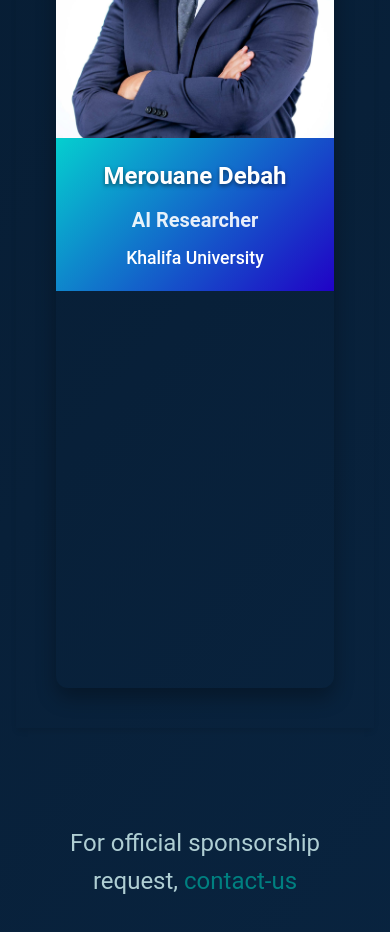
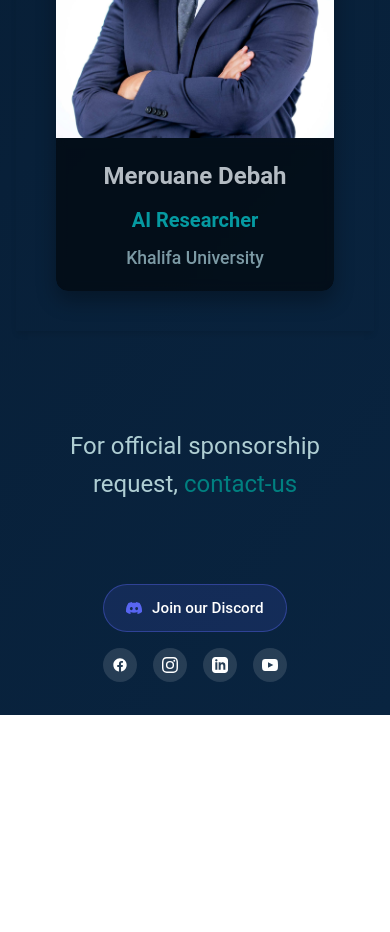
Before and after one commit to zakaria-hammal/AOAI_Website, a Next.js app: page / in a window 390 px wide. Shown: the part 7840-8772 px from the top of the page. After the commit the page ends 8555 px from the top, so only its background shows below. Built offline with nearby package versions, Linux system fonts and the light colour scheme.

Commit message:
Almost done

```diff
--- a/src/app/globals.css
+++ b/src/app/globals.css
@@ -1101,7 +1101,6 @@ main {
     height: auto;
     gap: 2rem;
     max-width: 1200px;
-    height: 800px;
     margin: 0 auto;
   }
 
@@ -1114,6 +1113,7 @@ main {
     background: transparent;
     border-radius: 12px;
     overflow: hidden;
+    position: relative;
   }
 
   .ambassador-image-container {
@@ -1124,9 +1124,9 @@ main {
   }
 
   .ambassador-image {
-    object-fit: cover;
     width: 100%;
     height: 100%;
+    object-fit: cover;
   }
 
   .ambassador-info {
@@ -1135,7 +1135,8 @@ main {
     padding: 1.5rem;
     display: block;
     text-align: center;
-    background: linear-gradient(135deg, #05CFCF, #2002C6);
+    background: rgba(0, 0, 0, 0.8);
+    opacity: 0.7;
     color: white;
     order: 2; /* Ensure info comes after image */
   }
@@ -1149,14 +1150,14 @@ main {
 
   .ambassador-role {
     font-size: 1.2rem;
-    color: rgba(255, 255, 255, 0.9);
+    color: #05CFCF;
     margin-bottom: 0.5rem;
     font-weight: 600;
   }
 
   .ambassador-university {
     font-size: 1.1rem;
-    color: white;
+    color: #afced3;;
     font-weight: 500;
     display: flex;
     align-items: center;
@@ -1247,7 +1248,7 @@ main {
 @media (max-width: 768px) {
   /* Ambassador adjustments */
   .ambassador-image-container {
-    height: 400px;
+    height: 500px;
   }
 
   .ambassador-name {
```
